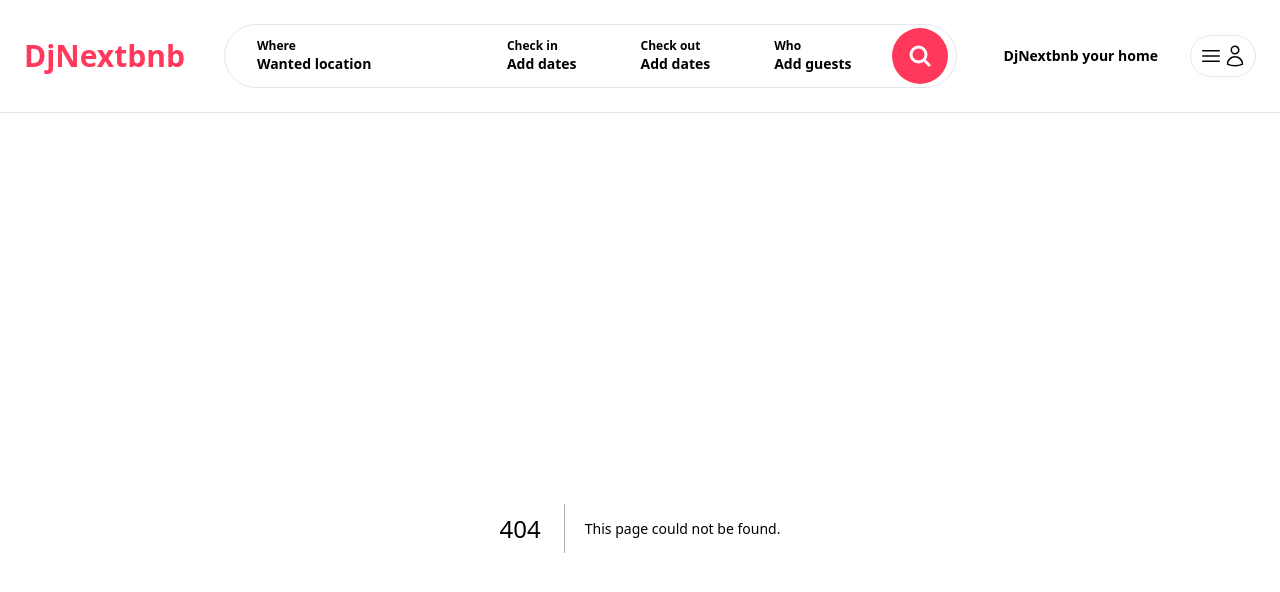
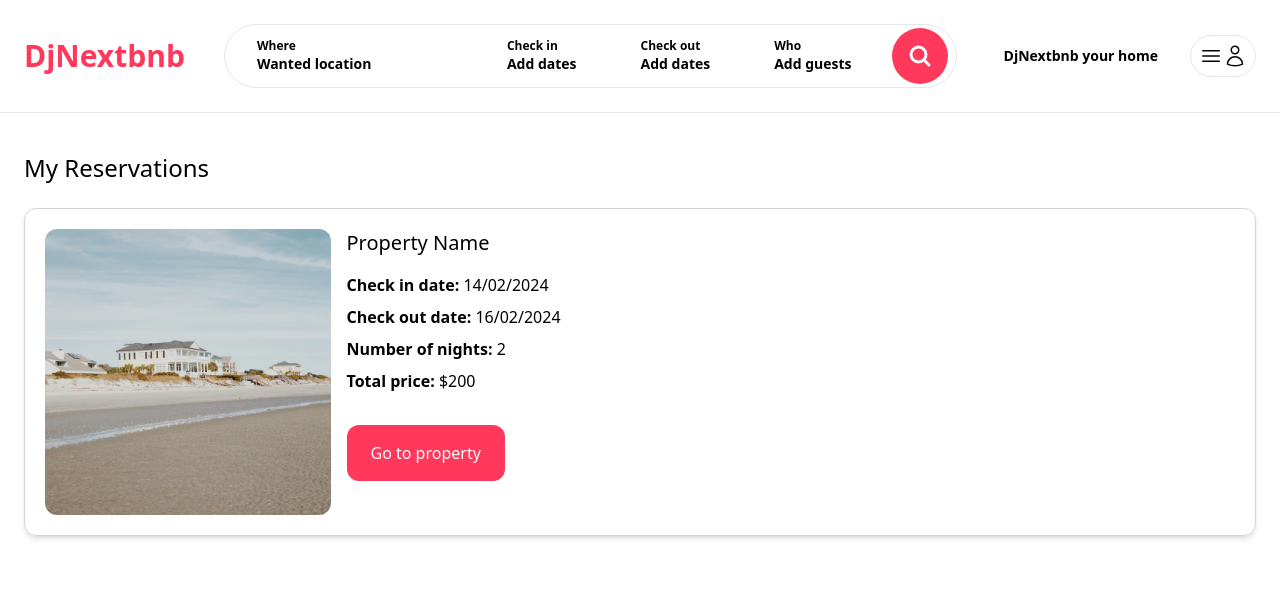
Before and after one commit to AlfredoAG025/airbnb-clone-nextjs-django, a Next.js app in the folder djangobnb/: page /my-reservations in a window 1280 px wide. Before the commit this address had no page. Shown: the top 592 px of the page. Built offline with nearby package versions, Linux system fonts and the light colour scheme.

Commit message:
feat: Add My Reservations Page

```diff
--- /dev/null
+++ b/djangobnb/app/my-reservations/page.tsx
@@ -0,0 +1,43 @@
+import Image from "next/image";
+
+const MyReservationsPage = () => {
+    return (
+        <main className="max-w-[1500px] mx-auto px-6 pb-6">
+            <h1 className="my-6 text-2xl">My Reservations</h1>
+
+            <div className="space-y-4">
+            <div className="p-5 grid grid-cols-1 sm:grid-cols-4 gap-4 shadow-md border border-gray-300 rounded-xl">
+                    <div className="col-span-1">
+                        <div className="relative overflow-hidden aspect-square rounded-xl">
+                            <Image
+                                fill
+                                src="/house-beach.jpg"
+                                className="hover:scale-110 object-cover transition size-full"
+                                alt="Beach house"
+                            />
+                        </div>
+                    </div>
+
+                    <div className="col-span-1 sm:col-span-3">
+                        <h2 className="mb-4 text-xl">
+                            Property Name
+                        </h2>
+
+                        <p className="mb-2"><strong>Check in date:</strong> 14/02/2024</p>
+                        <p className="mb-2"><strong>Check out date:</strong> 16/02/2024</p>
+
+                        <p className="mb-2"><strong>Number of nights:</strong> 2</p>
+                        <p className="mb-2"><strong>Total price:</strong> $200</p>
+
+                        <div className="inline-block cursor-pointer mt-6 py-4 px-6 bg-airbnb text-white rounded-xl">
+                            Go to property
+                        </div>
+                    </div>
+                </div>
+
+            </div>
+        </main>
+    );
+};
+
+export default MyReservationsPage;
```
Also changed, not shown: 1 other file (tests, documents, lock files or other folders).
